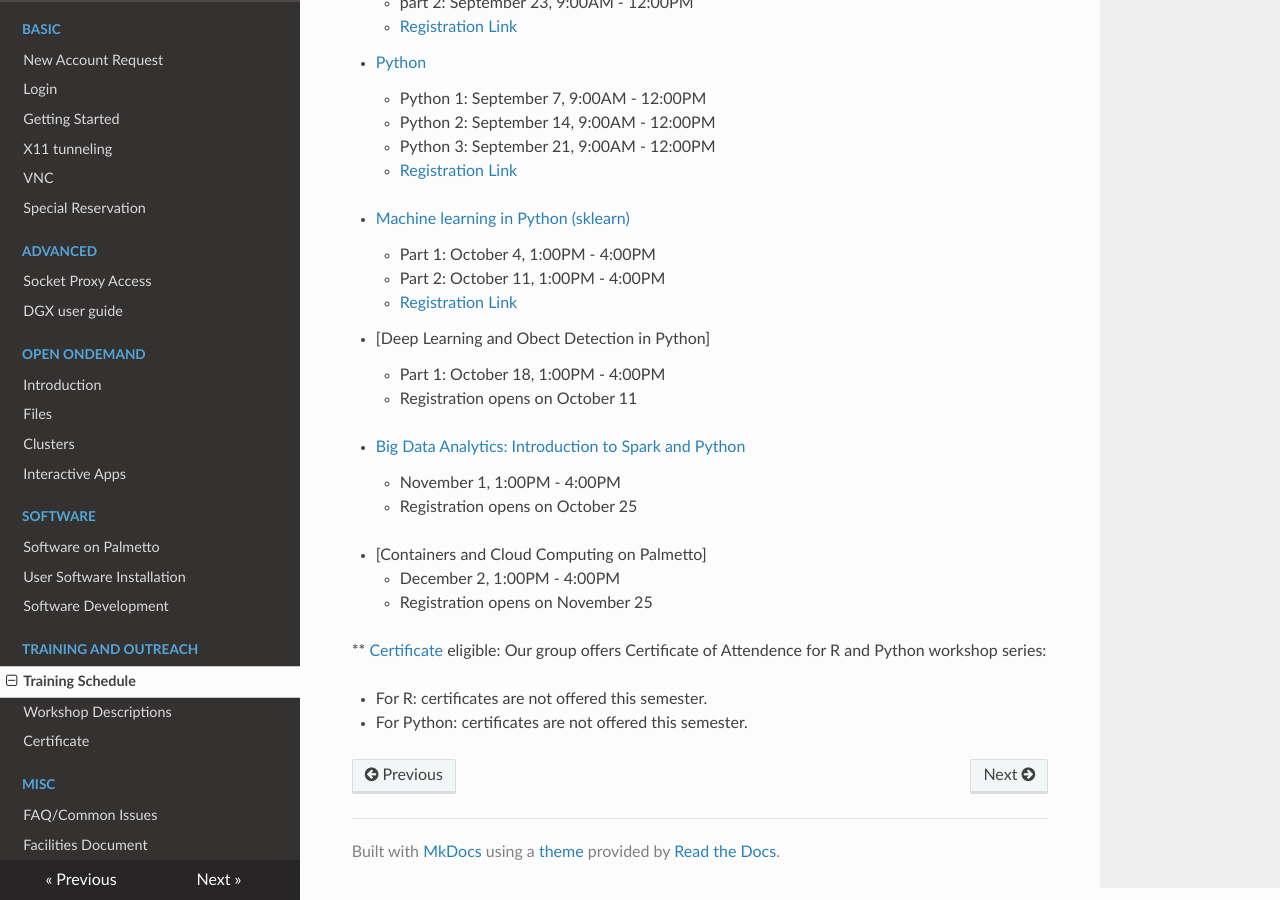
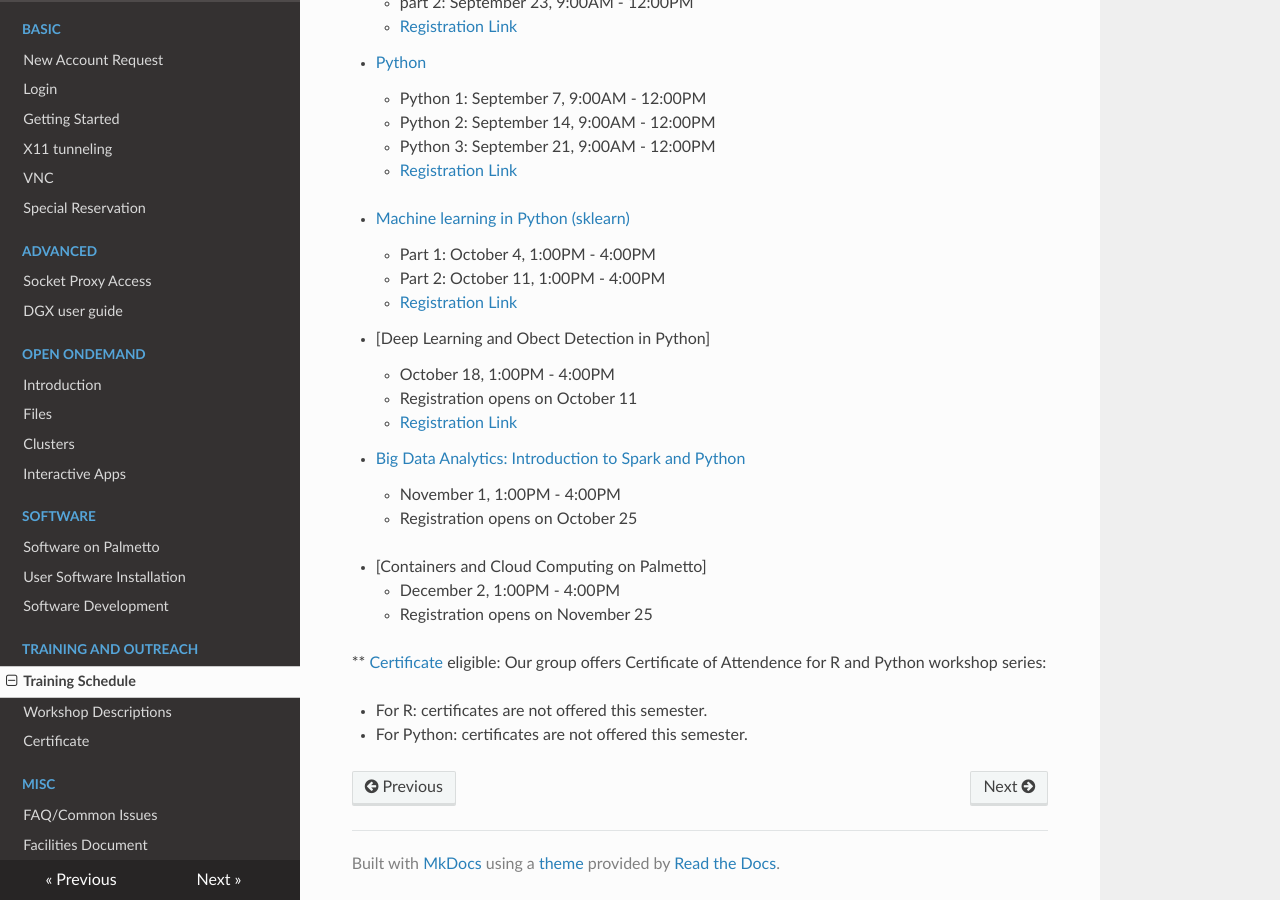
Before and after one commit to clemsonciti/palmetto-documentation, an MkDocs documentation site: the page built from docs/training/schedule.md, in a window 1280 px wide and 900 px high, scrolled down 824 px. Built offline with MkDocs 1.6.1, drawn with Linux system fonts in a browser that asks for light colours; nearby versions of some CDN libraries.

Commit message:
Update schedule.md

```diff
--- a/docs/training/schedule.md
+++ b/docs/training/schedule.md
@@ -45,9 +45,9 @@ Registration link will be automatically closed once it hits max 60 participants.
 
 
 - [Deep Learning and Obect Detection in Python]
-    - Part 1: October 18, 1:00PM - 4:00PM
+    - October 18, 1:00PM - 4:00PM
     - Registration opens on October 11
-<!---    - [Registration Link](https://forms.gle/RwQ1cST5s6h6iBEQ8) -->
+    - [Registration Link](https://forms.gle/ZhPJq7ZTjHZoqGSt9)
 
 
 - [Big Data Analytics: Introduction to Spark and Python](workshop.md#introduction-to-big-data-analytics-using-sparkpython)
```
